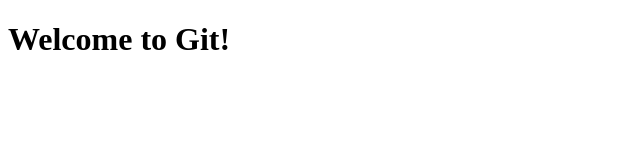
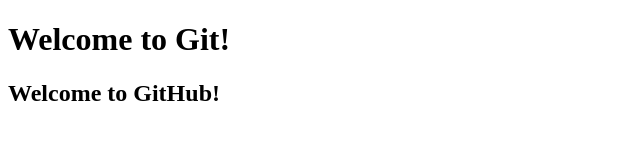
Before and after one commit to vds-krishna/Git, a plain HTML site: page index.html in a window 1280 px wide. Shown: the whole page, without its empty margins (0-640 px from the left). Drawn offline with Linux system fonts and the light colour scheme.

Commit message:
Update index.html on GitHub

```diff
--- a/index.html
+++ b/index.html
@@ -7,5 +7,6 @@
   </head>
   <body>
     <h1>Welcome to Git!</h1>
+    <h2>Welcome to GitHub!</h2>
   </body>
 </html>
```
